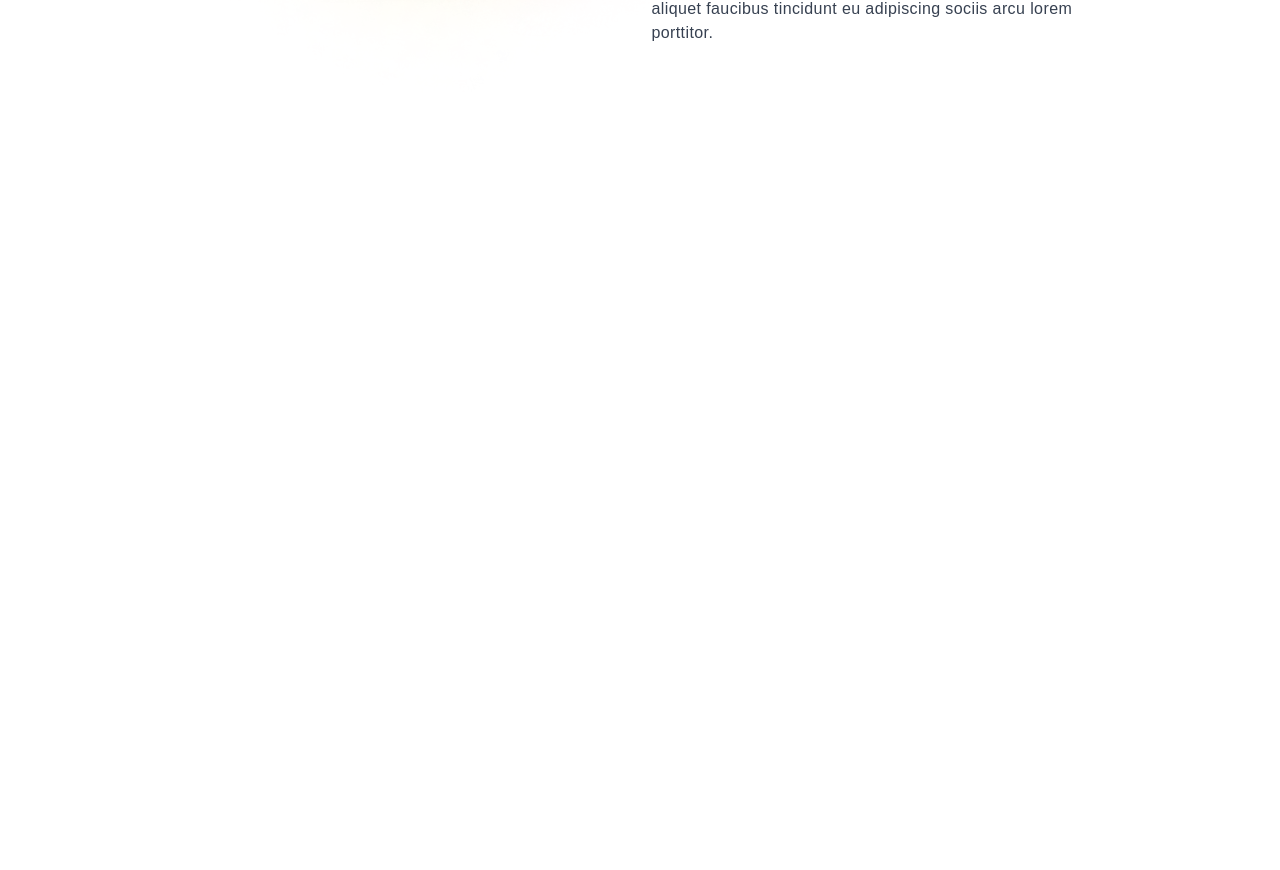
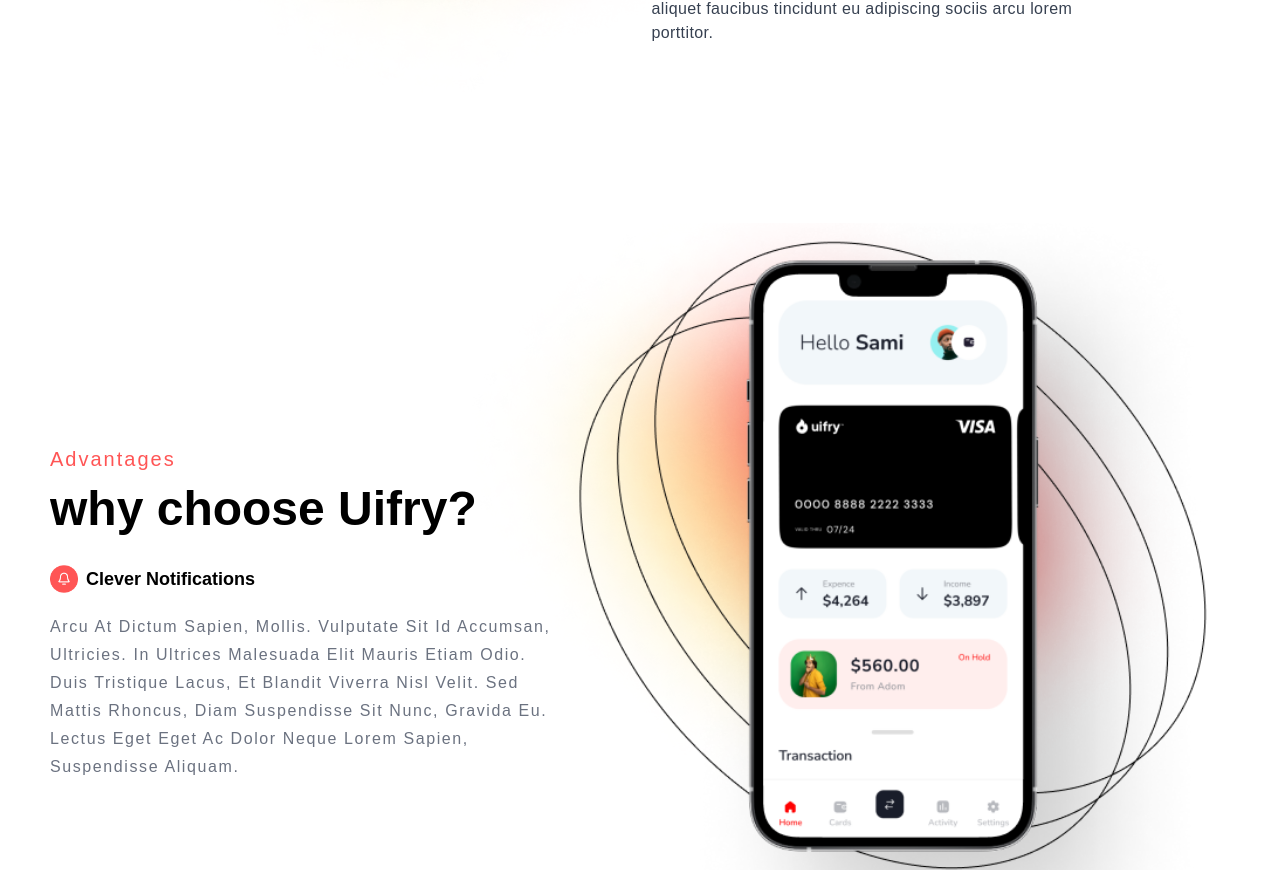
Before and after one commit to ucantbe-jagmeet/batch--system-project, a Next.js app: page / in a window 1280 px wide. Shown: the part 1817-2687 px from the top of the page. Before the commit the page ends 2000 px from the top, so only its background shows below. Built offline with nearby package versions, Linux system fonts and the light colour scheme.

Commit message:
Advantages page done

```diff
--- a/src/app/page.tsx
+++ b/src/app/page.tsx
@@ -1,10 +1,11 @@
-import { Hero1, Features } from "@/components";
+import { Hero1, Features, Advantages } from "@/components";
 
 export default function Home() {
   return (
     <main className="">
       <Hero1 />
       <Features />
+      <Advantages />
     </main>
   );
 }
--- /dev/null
+++ b/src/components/Advantages.tsx
@@ -0,0 +1,59 @@
+import Img from "../../public/assets/featuresIphone.png";
+import Image from "next/image";
+import ColorDrop from "../../public/assets/color-ring.png";
+import BellIcon from "../../public/assets/bell-icon.png";
+
+const Advantages = () => {
+  return (
+    <div className="relative h-screen grid grid-flow-col grid-cols-7 lg:w-[1180px] mx-auto my-10 overflow-hidden ">
+      <div className="col-span-3 flex flex-col justify-center ">
+        <div>
+          <h2 className="text-[#FF5555] tracking-widest text-xl">Advantages</h2>
+          <h1 className="text-black text-[3rem]  font-extrabold">
+            why choose Uifry?
+          </h1>
+        </div>
+        <div className="mt-5">
+          <h2 className="flex items-center">
+            <Image
+              src={BellIcon}
+              alt="img"
+              width={28}
+              height={28}
+              className="mr-2"
+            />
+            <span className="font-bold text-lg">Clever Notifications</span>
+          </h2>
+          <p className="my-5 text-gray-500 tracking-widest leading-7 capitalize">
+            Arcu at dictum sapien, mollis. Vulputate sit id accumsan, ultricies.
+            In ultrices malesuada elit mauris etiam odio. Duis tristique lacus,
+            et blandit viverra nisl velit. Sed mattis rhoncus, diam suspendisse
+            sit nunc, gravida eu. Lectus eget eget ac dolor neque lorem sapien,
+            suspendisse aliquam.
+          </p>
+        </div>
+      </div>
+      <div className="relative col-span-4  z-2">
+        <div className="absolute z-20 scale-125 transform">
+          <Image
+            src={Img}
+            width={800}
+            height={900}
+            alt="Iphone 13"
+            className=""
+          />
+        </div>
+        <div className="absolute -top-10 left-140 transform rotate-45 -translate-x-20 -translate-y-20 w-[700px] h-[800px] scale-100 z-0">
+          <Image
+            src={ColorDrop}
+            alt="ColorDrop"
+            layout="fill"
+            objectFit="contain"
+          />
+        </div>
+      </div>
+    </div>
+  );
+};
+
+export default Advantages;
--- a/src/components/index.tsx
+++ b/src/components/index.tsx
@@ -1,4 +1,6 @@
 import Hero1 from "./Hero1";
 import Features from "./Features";
+import Advantages from "./Advantages";
+import Advantages2 from "./Advantages";
 
-export { Hero1, Features };
+export { Hero1, Features, Advantages, Advantages2 };
```
Also changed, not shown: public/assets/bell-icon.png (added), public/assets/testimonial-img.png (added).
